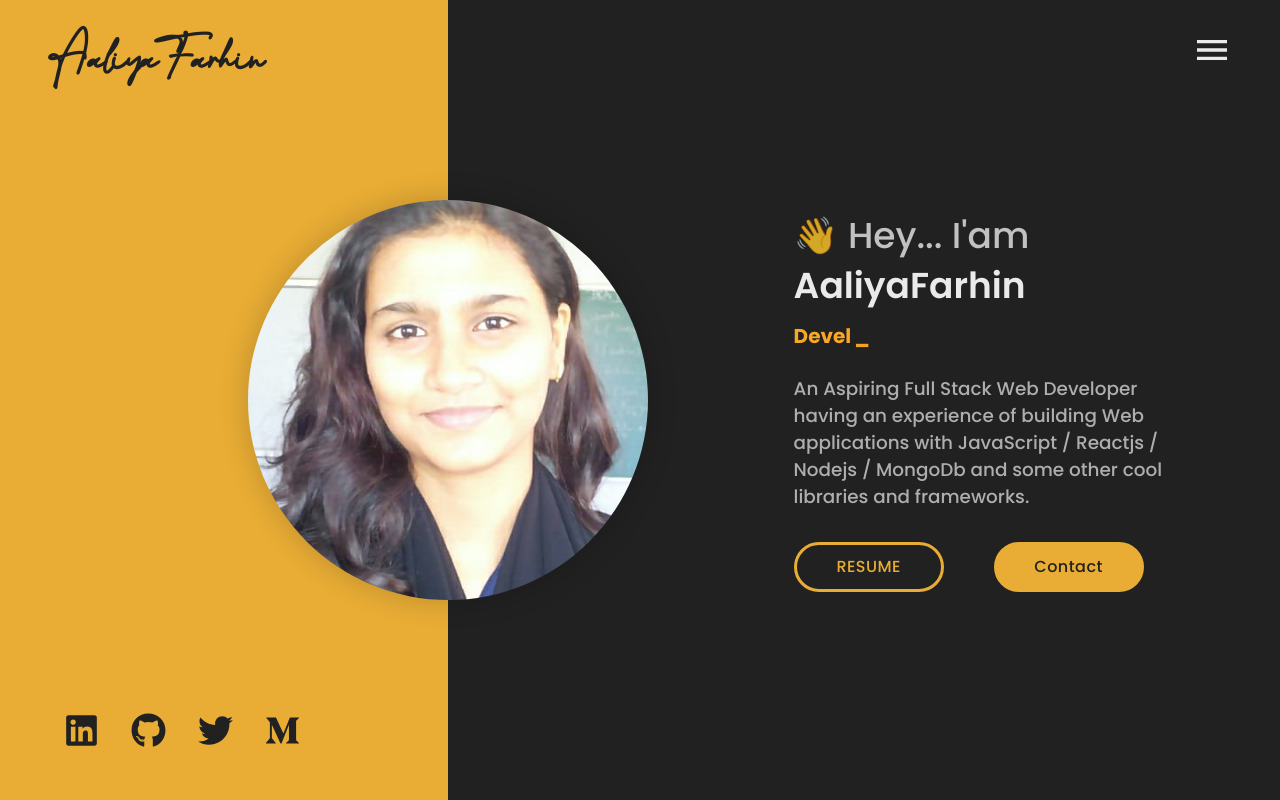
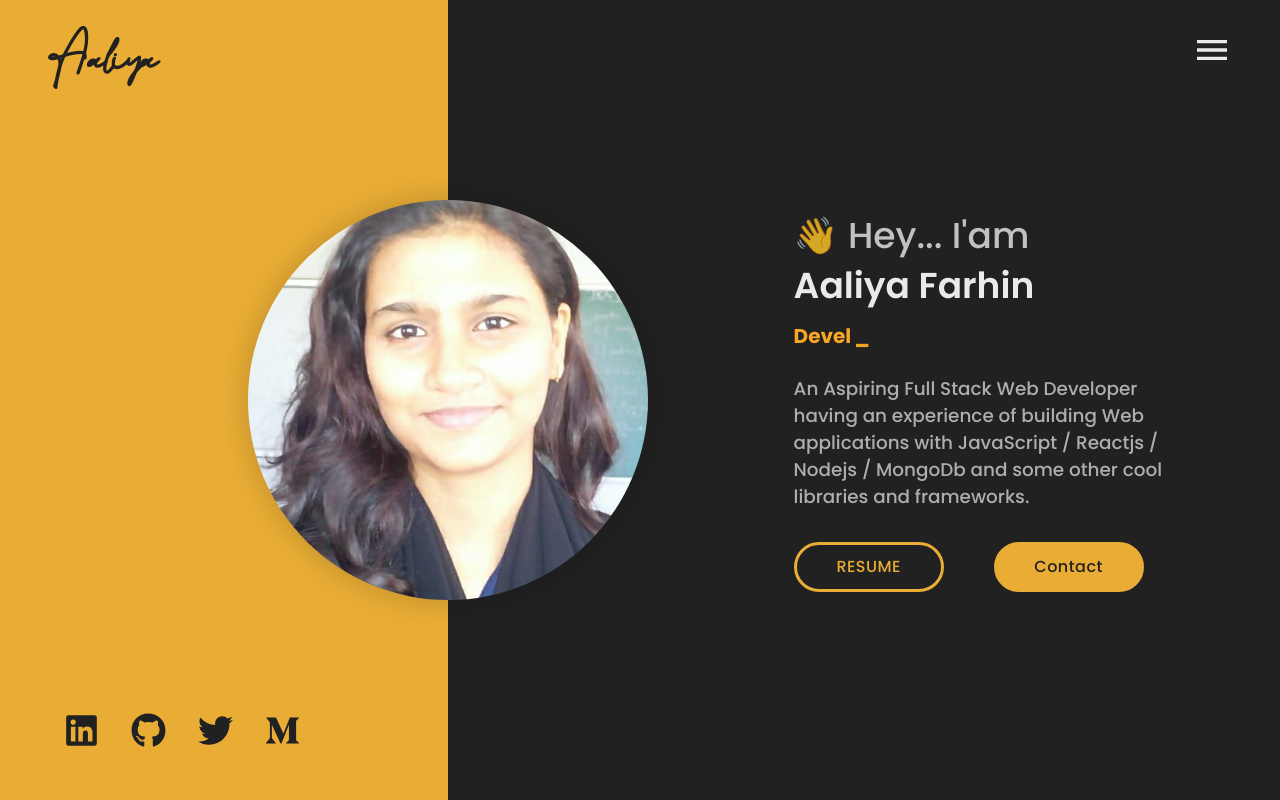
Before and after one commit to aaliyafari/myportfolio, a React (Create React App) app: page / in a window 1280 px wide. Shown: the top 800 px of the page. Built offline with nearby package versions, Linux system fonts and the light colour scheme; a web font is replaced by a local one.

Commit message:
Update headerData.js

```diff
--- a/src/data/headerData.js
+++ b/src/data/headerData.js
@@ -1,7 +1,7 @@
 import resume from '../assets/pdf/resume.pdf'
 
 export const headerData = {
-    name: "AaliyaFarhin",
+    name: "Aaliya Farhin",
     title: "👋 Hey... I'am",
     desciption:"An Aspiring Full Stack Web Developer having an experience of building Web applications with JavaScript / Reactjs / Nodejs / MongoDb and some other cool libraries and frameworks.",
     image: 'https://raw.githubusercontent.com/PhantomScript/asset-container/main/developer-portfolio/landingImg.png',
```
